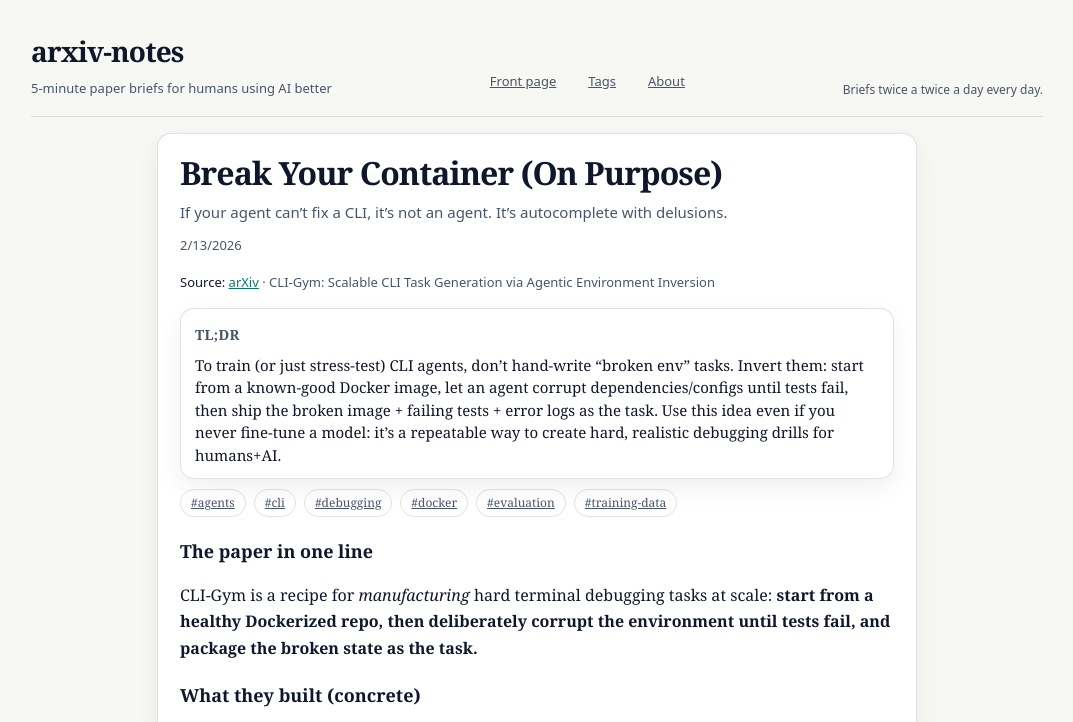
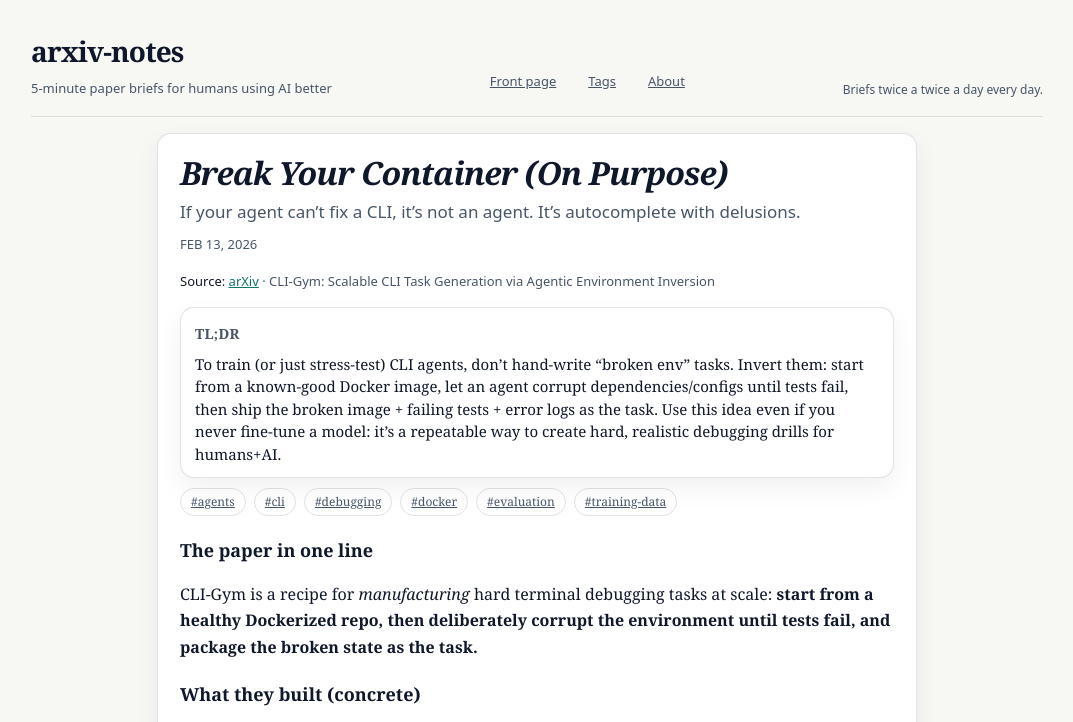
Before and after one commit to qwerty-works/arxiv-notes, an Astro site: page /arxiv-notes/2602.10999/cli-gym/ in a window 1280 px wide. Shown: the top 722 px of the page, without its empty margins (103-1176 px from the left). Built offline with nearby package versions, Linux system fonts and the light colour scheme; Astro itself is replaced by a stand-in of ours.

Commit message:
Template: italic title, bigger subtitle, FEB date, 3 related

```diff
--- a/src/layouts/PaperLayout.astro
+++ b/src/layouts/PaperLayout.astro
@@ -25,9 +25,9 @@ const canonical = `${fm.arxivId}/${entry.slug.split('/').slice(1).join('/')}/`;
 
 <BaseLayout title={title} description={description} canonical={canonical}>
   <article class="paper article">
-    <h1>{fm.catchyTitle}</h1>
-    <div class="subhead">{fm.funnySubtitle}</div>
-    <div class="byline">{fm.publishedAt.toLocaleDateString()}</div>
+    <h1><em>{fm.catchyTitle}</em></h1>
+    <div class="subhead" style="font-size:17px; line-height:1.4">{fm.funnySubtitle}</div>
+    <div class="byline">{fm.publishedAt.toLocaleDateString('en-US', { month: 'short', day: '2-digit', year: 'numeric' }).toUpperCase().replace(',', ', ')}</div>
 
     <div class="source">
       Source: <a href={fm.sourceUrl} target="_blank" rel="noopener noreferrer">arXiv</a>
--- a/src/pages/[arxiv]/[slug].astro
+++ b/src/pages/[arxiv]/[slug].astro
@@ -34,7 +34,7 @@ const related = papers
   })
   .filter((x) => x.score > 0)
   .sort((a, b) => b.score - a.score || b.p.data.publishedAt.getTime() - a.p.data.publishedAt.getTime())
-  .slice(0, 4)
+  .slice(0, 3)
   .map((x) => x.p);
 ---
 
```
